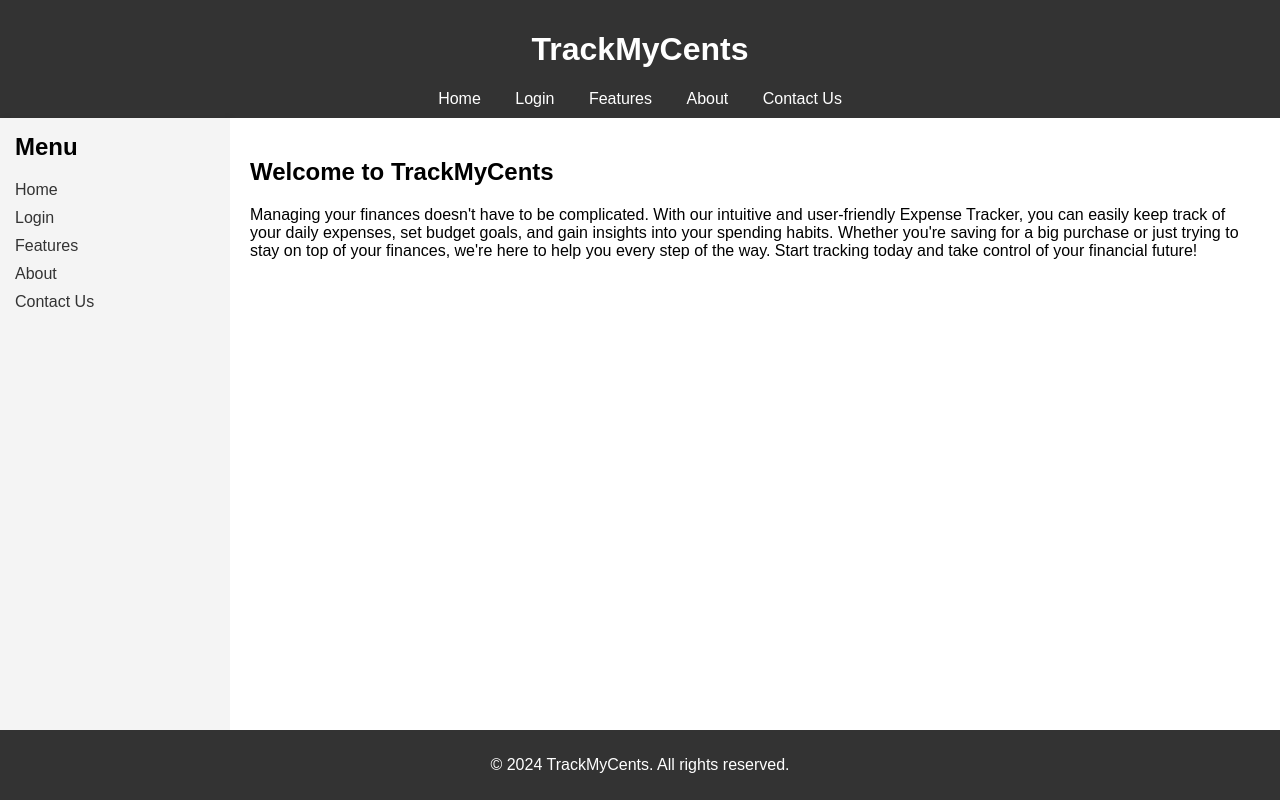
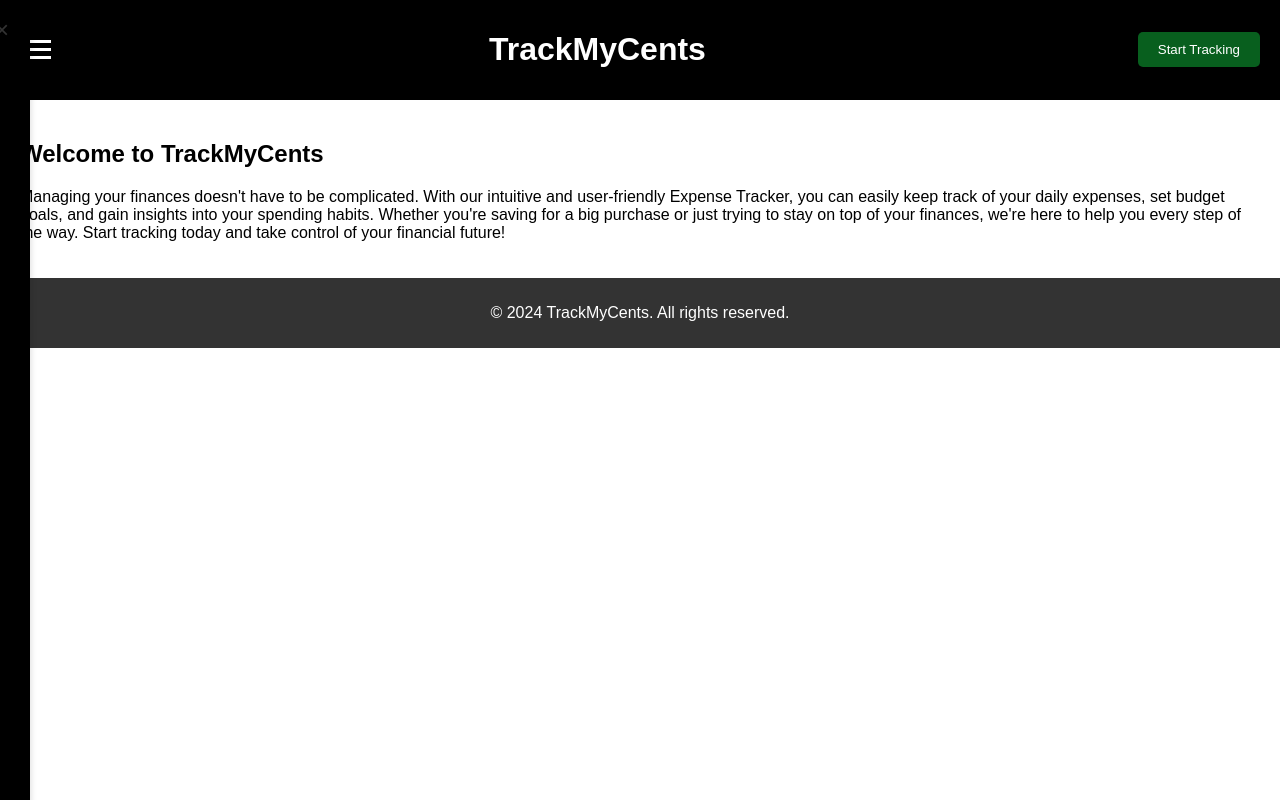
Before and after one commit to Anirudh112233/TrackMyCents, a plain HTML site: page index.html in a window 1280 px wide. Drawn offline with Linux system fonts and the light colour scheme.

Commit message:
StartTracking button is shifted to its place

```diff
--- a/index.html
+++ b/index.html
@@ -8,20 +8,17 @@
 </head>
 <body>
     <header>
+        <button id="menu-toggle" aria-label="Open menu">
+            <span class="menu-icon"></span>
+            <span class="menu-icon"></span>
+            <span class="menu-icon"></span>
+        </button>
         <h1>TrackMyCents</h1>
-        <nav>
-            <ul>
-                <li><a href="index.html">Home</a></li>
-                <li><a href="login.html">Login</a></li>
-                <li><a href="features.html">Features</a></li>
-                <li><a href="about.html">About</a></li>
-                <li><a href="contact.html">Contact Us</a></li>
-            </ul>
-        </nav>
+        <button class="Start-Tracking-button">Start Tracking</button>
     </header>
 
-    <div class="container">
-        <aside class="side-menu">
+    <div id="side-menu" class="side-menu">
+        <button id="close-menu" aria-label="Close menu">&times;</button>
         <h2>Menu</h2>
         <ul>
             <li><a href="index.html">Home</a></li>
@@ -30,8 +27,9 @@
             <li><a href="about.html">About</a></li>
             <li><a href="contact.html">Contact Us</a></li>
         </ul>
-        </aside>
+    </div>
 
+    <div class="container">
         <main>
             <section id="home">
                 <h2>Welcome to TrackMyCents</h2>
@@ -47,5 +45,7 @@
     <footer>
         <p>&copy; 2024 TrackMyCents. All rights reserved.</p>
     </footer>
+
+    <script src="script.js"></script> <!-- Link to external JavaScript -->
 </body>
 </html>
--- /dev/null
+++ b/script.js
@@ -0,0 +1,13 @@
+document.addEventListener('DOMContentLoaded', function() {
+    const menuToggle = document.getElementById('menu-toggle');
+    const sideMenu = document.getElementById('side-menu');
+    const closeMenu = document.getElementById('close-menu');
+
+    menuToggle.addEventListener('click', function() {
+        sideMenu.classList.add('open');
+    });
+
+    closeMenu.addEventListener('click', function() {
+        sideMenu.classList.remove('open');
+    });
+});
--- a/styles.css
+++ b/styles.css
@@ -1,4 +1,4 @@
-/* styles.css */
+/* Base styles */
 body {
     font-family: Arial, sans-serif;
     margin: 0;
@@ -8,39 +8,73 @@ body {
     height: 100vh;
 }
 
+/* Header styles */
 header {
-    background-color: #333;
+    background-color: #000000;
     color: white;
-    padding: 10px 0;
-    text-align: center;
+    padding: 10px 20px;
+    display: flex;
+    justify-content: space-between;
+    align-items: center;
 }
 
-nav ul {
-    list-style: none;
-    padding: 0;
-    margin: 0;
+/* Menu toggle button */
+#menu-toggle {
+    background: none;
+    border: none;
+    color: white;
+    cursor: pointer;
+    font-size: 24px;
 }
 
-nav ul li {
-    display: inline;
-    margin: 0 15px;
+/* Menu icon lines */
+.menu-icon {
+    display: block;
+    width: 25px;
+    height: 3px;
+    background-color: white;
+    margin: 5px 0;
 }
 
-nav ul li a {
+/* Start Tracking button */
+.Start-Tracking-button {
+    background-color: #085f1e;
     color: white;
+    padding: 10px 20px;
+    border: none;
+    border-radius: 5px;
+    cursor: pointer;
     text-decoration: none;
 }
 
-.container {
-    display: flex;
-    flex: 1;
+/* Side menu styles */
+#side-menu {
+    position: fixed;
+    top: 0;
+    left: -250px; /* Hidden off-screen */
+    width: 250px;
+    height: 100%;
+    background-color: #000000;
+    box-shadow: 2px 0 5px rgba(0, 0, 0, 0.1);
+    transition: left 0.3s ease;
+    z-index: 1000; /* Ensure it is on top */
+    padding: 15px;
 }
 
-.side-menu {
-    width: 200px;
-    background-color: #f4f4f4;
-    padding: 15px;
-    box-shadow: 2px 0 5px rgba(0, 0, 0, 0.1);
+#side-menu button {
+    background: none;
+    border: none;
+    font-size: 24px;
+    color: #333;
+    cursor: pointer;
+    position: absolute;
+    top: 15px;
+    right: 15px;
+}
+
+/* Side menu open state */
+#side-menu.open {
+    left: 0;
 }
 
 .side-menu h2 {
@@ -59,19 +93,21 @@ nav ul li a {
 
 .side-menu ul li a {
     text-decoration: none;
-    color: #333;
+    color: #e3dddd;
 }
 
 .side-menu ul li a:hover {
     text-decoration: underline;
 }
 
+/* Main content area */
 main {
     flex: 1;
     padding: 20px;
     background-color: #fff;
 }
 
+/* Footer styles */
 footer {
     background-color: #333;
     color: white;
```
Also changed, not shown: 1 other file. Lines whose indentation alone changed are shown as unchanged.
